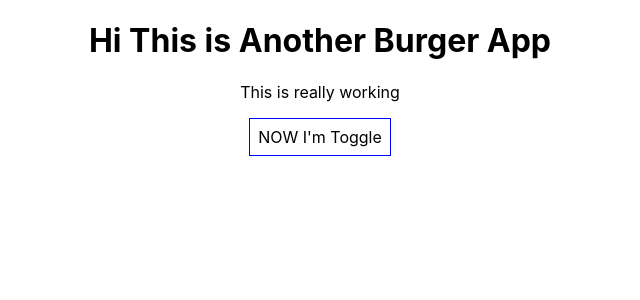
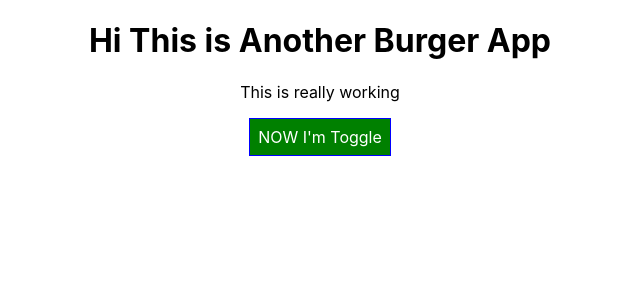
Before and after one commit to erinh816/maxBurger, a React (Create React App) app in the folder max-burger/: page / in a window 1280 px wide. Shown: the top 300 px of the page, without its empty margins (320-960 px from the left). Built offline with nearby package versions, Linux system fonts and the light colour scheme.

Commit message:
css dynamic

```diff
--- a/max-burger/src/App.css
+++ b/max-burger/src/App.css
@@ -1,3 +1,12 @@
 .App {
   text-align: center;
 }
+
+
+.red {
+  color:red;
+}
+
+.bold{
+  font-weight:bold;
+}
--- a/max-burger/src/App.js
+++ b/max-burger/src/App.js
@@ -78,7 +78,8 @@
 
   render() {
     const style = {
-      backgroundColor: 'white',
+      backgroundColor: 'green',
+      color: 'white',
       font: 'inherit',
       border: '1px solid blue',
       padding: '8px',
@@ -121,12 +122,26 @@
             age="22" /> */}
         </div>
       );
+
+      style.backgroundColor = 'red';
     }
+
+    // let classes = ['red', 'bold'].join(' '); //must be a space between''
+    //make css dynamic according to the numnber of persons
+    const classes = [];
+    if (this.state.ppl.length <= 2) {
+      classes.push('red'); //classes = ['red]
+    }
+    if (this.state.ppl.length <= 1) {
+      classes.push('bold'); //classes=['red','bold']
+    }
+
+
 
     return (
       <div className="App">
         <h1> Hi This is Another Burger App </h1>
-        <p> This is really working </p>
+        <p className={classes.join(' ')}> This is really working </p>
         <button
           style={style}
           onClick={this.togglePersonsHandler}>NOW I'm Toggle</button>
```
